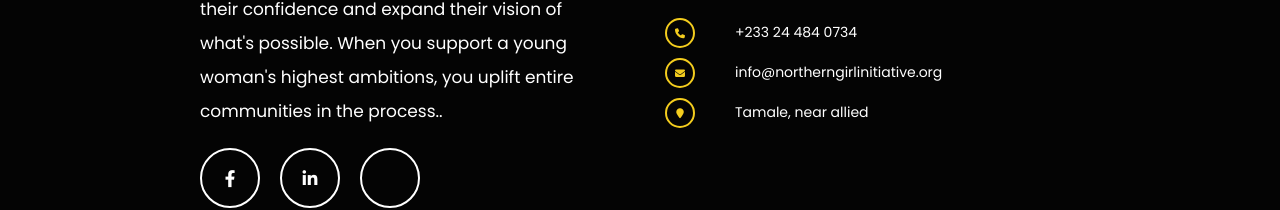
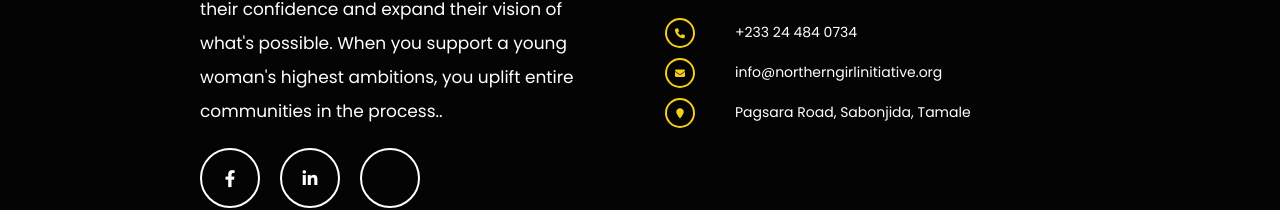
Before and after one commit to segulaglobal/NGI, an Eleventy site: page src/index.njk in a window 1280 px wide. Shown: the part 7517-7727 px from the top of the page. Built offline with nearby package versions, Linux system fonts and the light colour scheme; Eleventy itself is replaced by a stand-in of ours; files that its build step writes are made by us from their sources; some icons are missing.

Commit message:
Update footer.njk
Edit Location

```diff
--- a/src/_includes/footer.njk
+++ b/src/_includes/footer.njk
@@ -56,7 +56,7 @@
                     </li>
                     <li class="contact-item">
                         <i class="fa-solid fa-map-marker"></i>
-                        <a href="https://maps.app.goo.gl/8br63g9qrfE1LEid9">Tamale, near allied</a>
+                        <a href="https://maps.app.goo.gl/8br63g9qrfE1LEid9">Pagsara Road, Sabonjida, Tamale</a>
                     </li>
                 </ul>
             </div>
```
